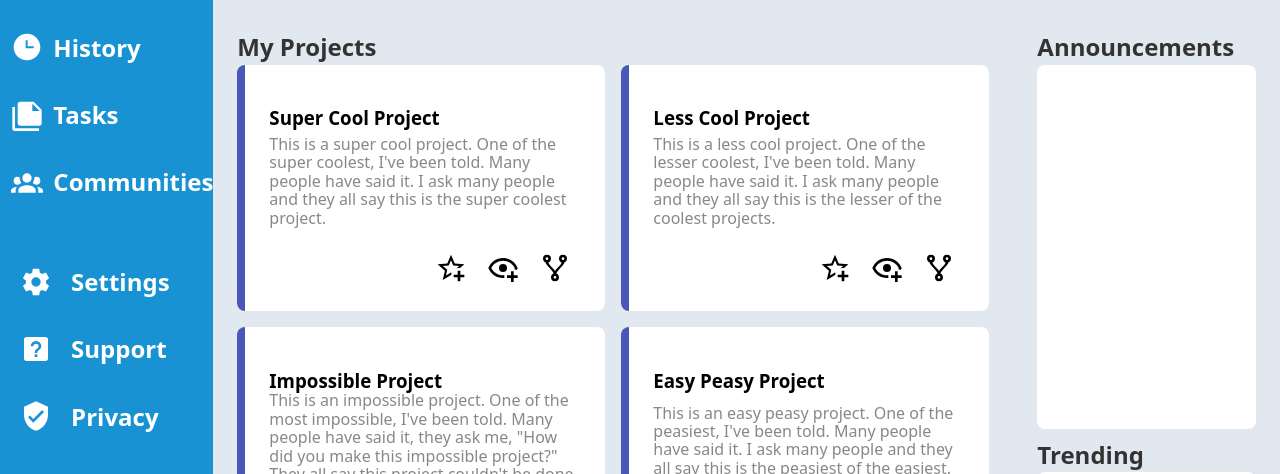
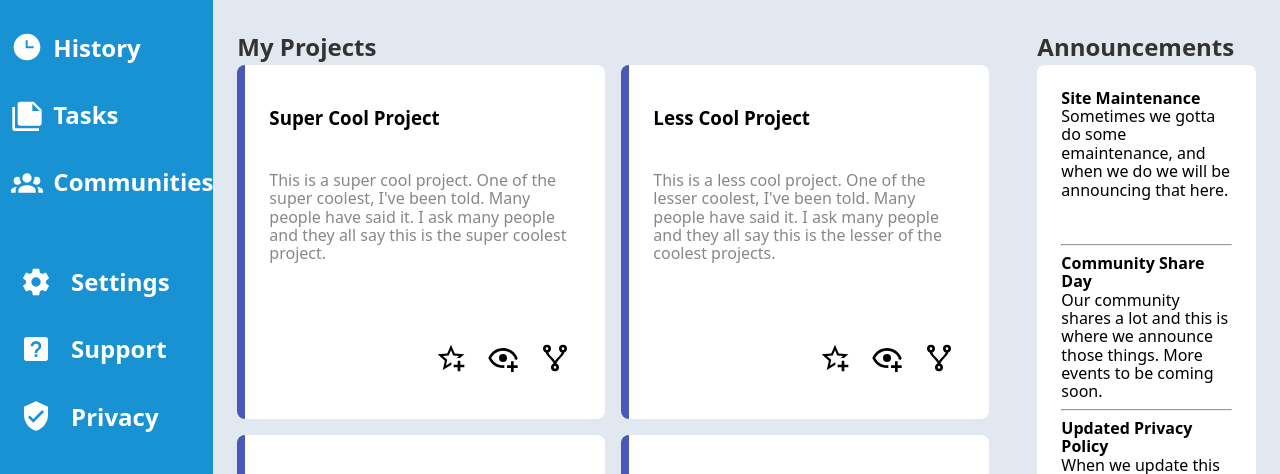
Before and after one commit to MPadilla198/TOP-Admin-Dashboard, a website: page index.html in a window 1280 px wide. Shown: the part 288-762 px from the top of the page. Drawn offline with nearby package versions, Linux system fonts and the light colour scheme.

Commit message:
Complete announcements card in the main content

```diff
--- a/index.html
+++ b/index.html
@@ -134,7 +134,20 @@
             <div class="announcements">
                 <h2 class="section-title">Announcements</h2>
                 <div class="card">
-
+                    <div>
+                        <h4>Site Maintenance</h4>
+                        <p>Sometimes we gotta do some emaintenance, and when we do we will be announcing that here.</p>
+                    </div>
+                    <hr>
+                    <div>
+                        <h4>Community Share Day</h4>
+                        <p>Our community shares a lot and this is where we announce those things. More events to be coming soon.</p>
+                    </div>
+                    <hr>
+                    <div>
+                        <h4>Updated Privacy Policy</h4>
+                        <p>When we update this policy, we will have some concise points here to keep you updated.</p>
+                    </div>
                 </div>
             </div>
             <div class="trending">
--- a/styles.css
+++ b/styles.css
@@ -228,6 +228,21 @@ section {
     grid-template-rows: repeat(2, 1fr);
 }
 
+.announcements .card {
+    display: grid;
+    grid-template-rows: 1fr 18px 1fr 18px 1fr;
+    align-items: start;
+}
+
+.announcements .card h4,
+.announcements .card p {
+    margin: 0;
+}
+
+.announcements .card hr {
+    width: 100%;
+}
+
 .trending .card {
     display: grid;
     grid-template-columns: 1fr 3fr;
```
